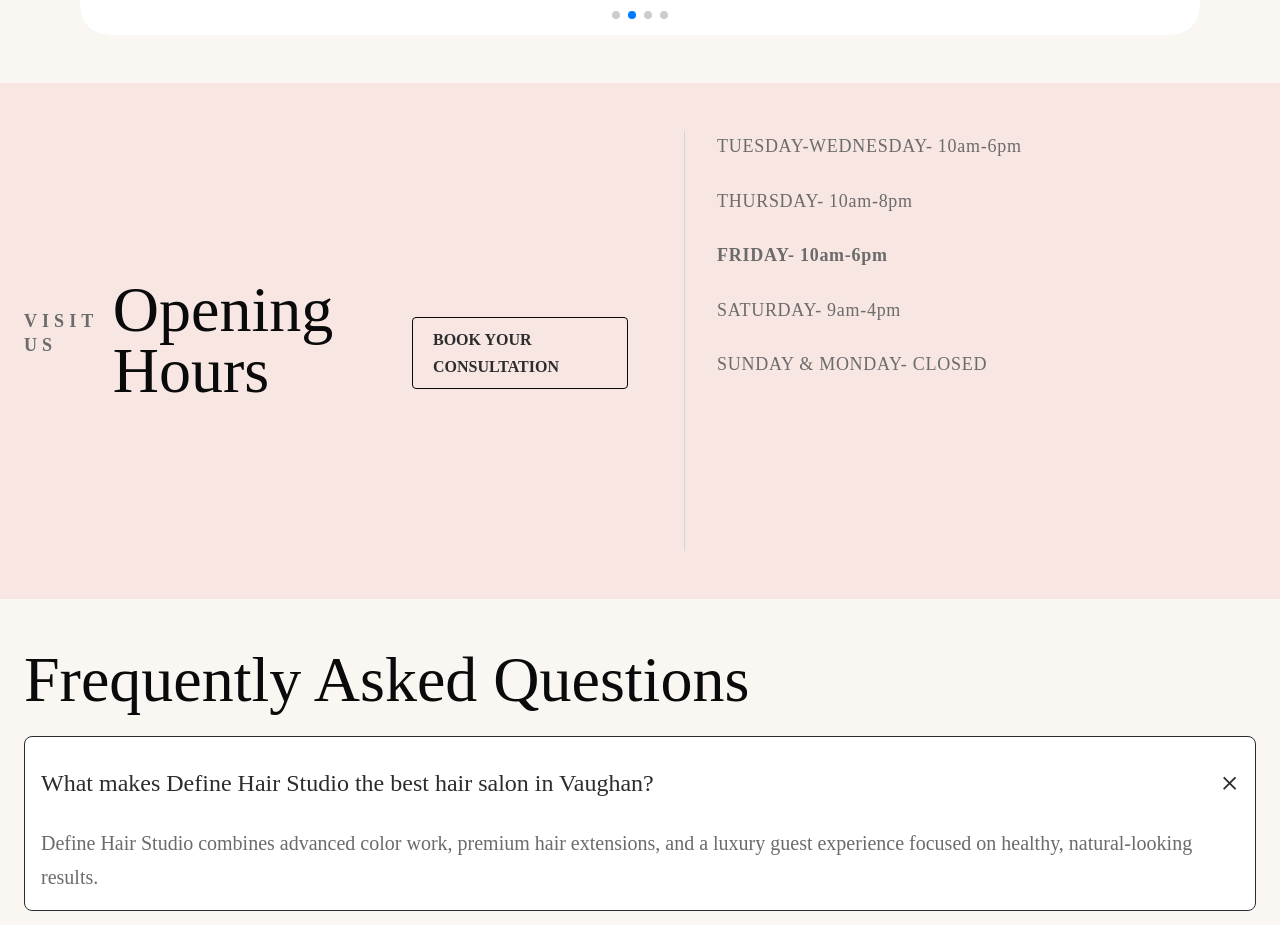
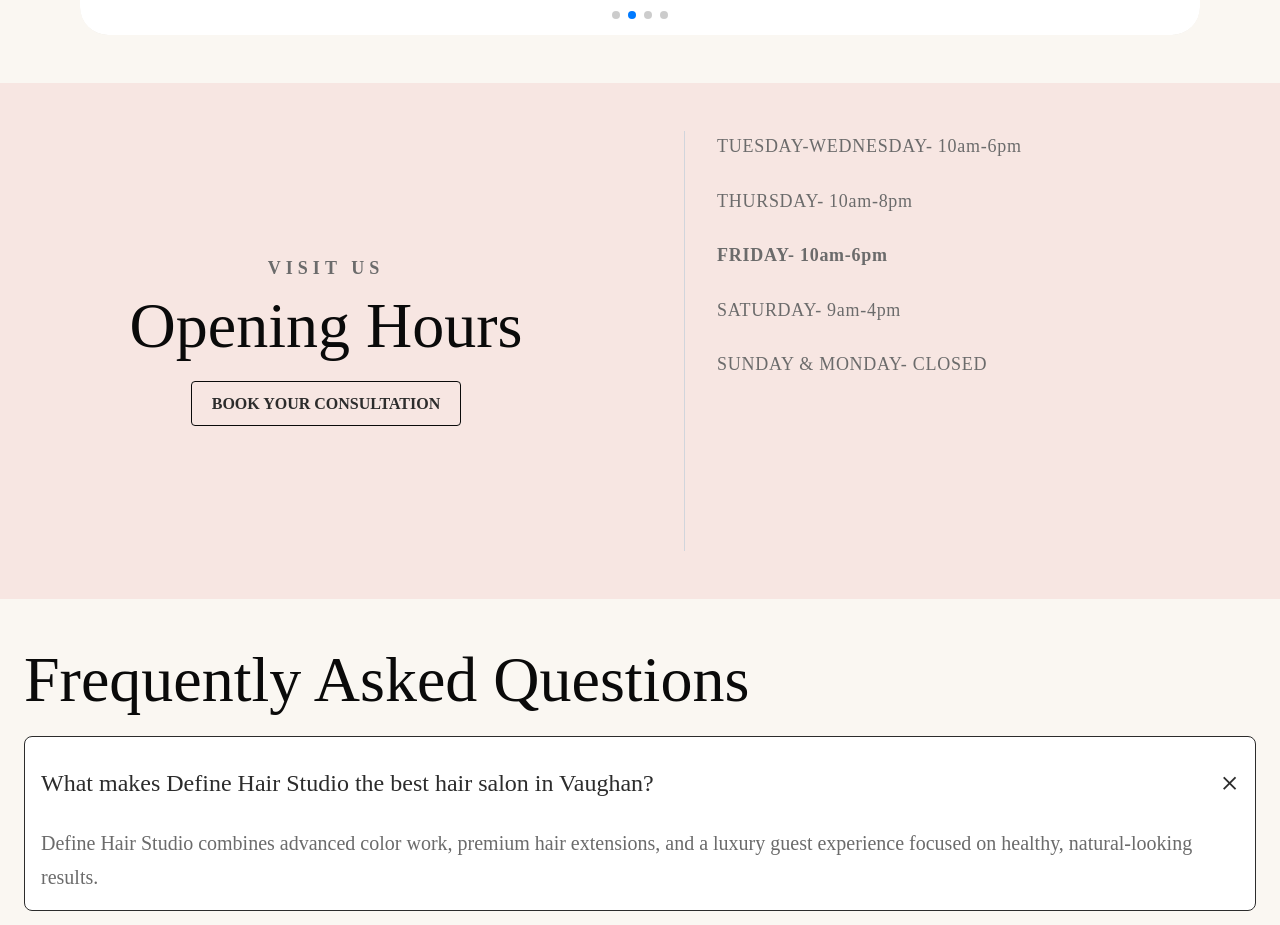
Before and after one commit to teslatoris2/peggy-second, a React (Vite) app: page / in a window 1280 px wide. Shown: the part 4560-5485 px from the top of the page. Built offline with nearby package versions, Linux system fonts and the light colour scheme.

Commit message:
fix: stack Visit Us section vertically on md+ screens

```diff
--- a/src/components/VisitUsSection.jsx
+++ b/src/components/VisitUsSection.jsx
@@ -13,8 +13,8 @@ function VisitUsSection() {
     <section id="visit-us" className="w-full bg-[#F7E6E2]">
       <div className="mx-auto max-w-7xl px-6 py-12">
         <div className="grid gap-6 md:grid-cols-2 items-stretch">
-        <div className="flex items-center">
-          <div className="w-full text-center md:text-left md:flex md:items-center md:justify-center md:min-h-[420px]">
+          <div className="flex items-center">
+          <div className="w-full text-center md:text-left md:flex md:flex-col md:items-center md:justify-center md:min-h-[420px]">
             <p className="mb-4 text-xs font-bold uppercase tracking-[0.18em] text-primary sm:tracking-[0.28em]">VISIT US</p>
             <h2 className="opening-script text-4xl md:text-6xl">Opening Hours</h2>
 
```
